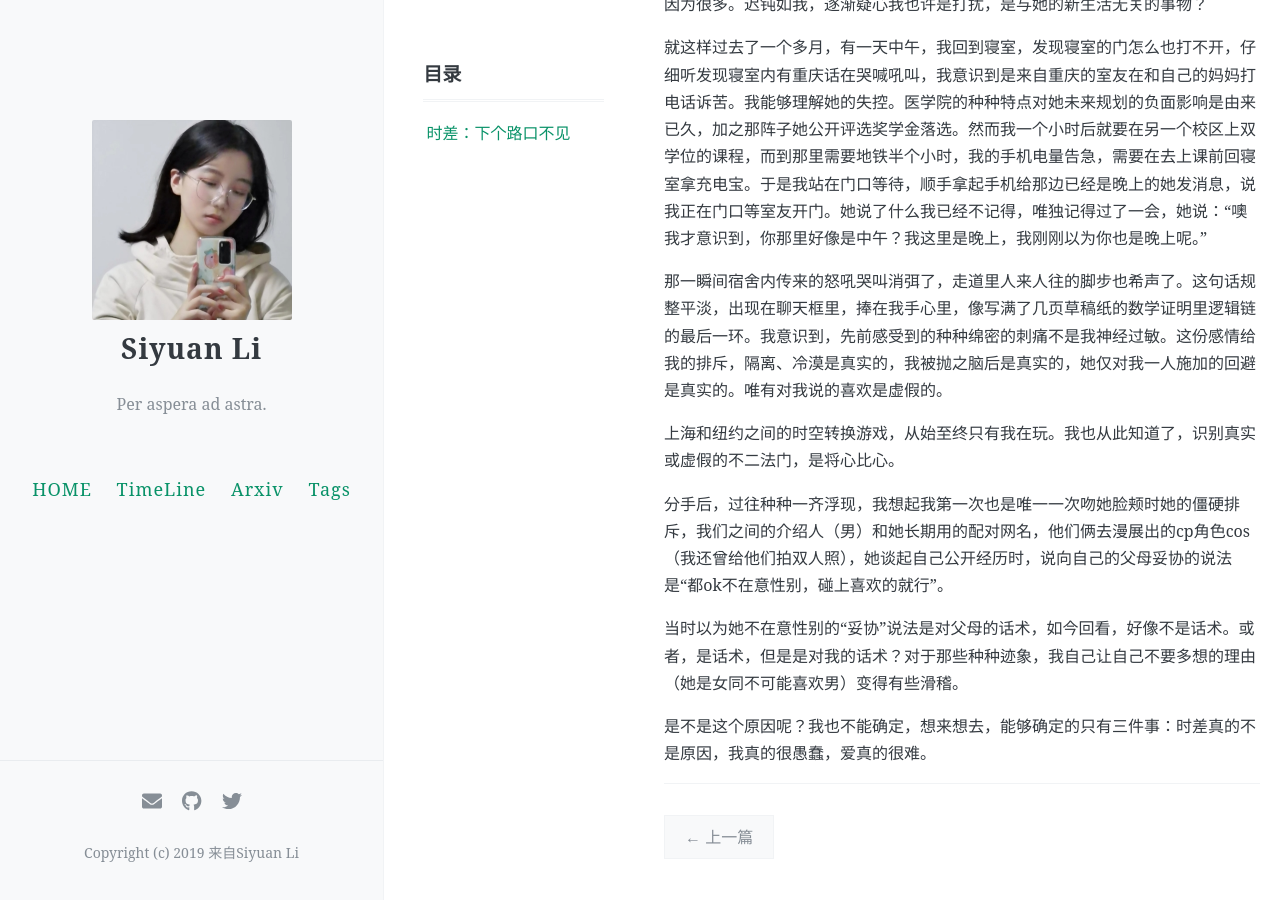
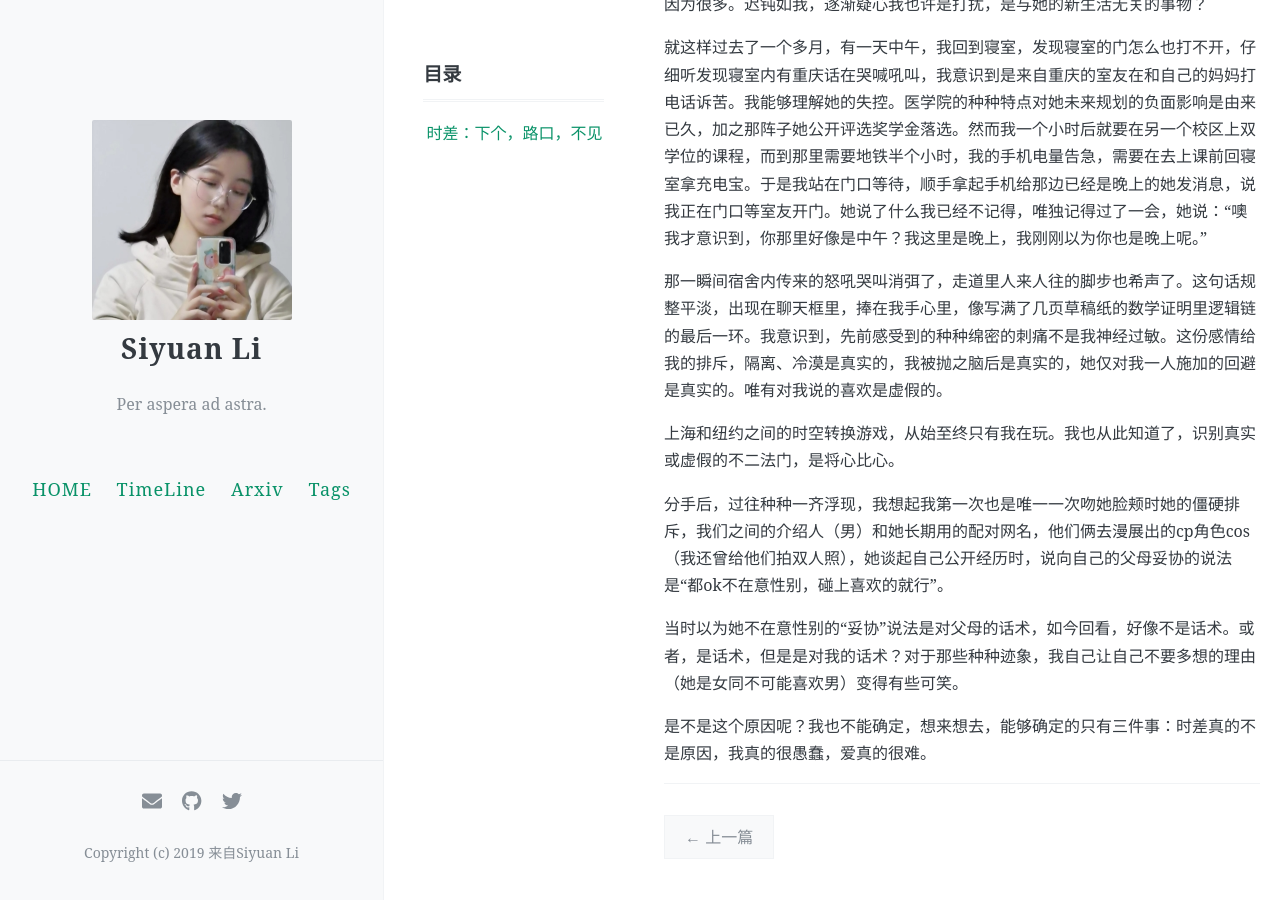
Before and after one commit to ApolloLSY/Attic, a Jekyll site: the page built from _posts/2024-01-22-Essay-jetlag.md, in a window 1280 px wide and 900 px high, scrolled down 966 px. Built offline with Jekyll 4.4.1, drawn with Linux system fonts in a browser that asks for light colours; comment, search, counter and statistics services are not loaded.

Commit message:
Update 2024-01-22-Essay-jetlag.md

```diff
--- a/_posts/2024-01-22-Essay-jetlag.md
+++ b/_posts/2024-01-22-Essay-jetlag.md
@@ -1,12 +1,13 @@
 ---
 layout: post
-title: 时差：下个路口不见
+title: 时差：下个，路口，不见
 date: 2024-01-22
 Author: 李思缘
 toc: true
 tags: [问心]
 comments: true
 ---
+
 
 是什么时候确认的不被喜欢？
 
@@ -34,6 +35,6 @@ comments: true
 
 分手后，过往种种一齐浮现，我想起我第一次也是唯一一次吻她脸颊时她的僵硬排斥，我们之间的介绍人（男）和她长期用的配对网名，他们俩去漫展出的cp角色cos（我还曾给他们拍双人照），她谈起自己公开经历时，说向自己的父母妥协的说法是“都ok不在意性别，碰上喜欢的就行”。
 
-当时以为她不在意性别的“妥协”说法是对父母的话术，如今回看，好像不是话术。或者，是话术，但是是对我的话术？对于那些种种迹象，我自己让自己不要多想的理由（她是女同不可能喜欢男）变得有些滑稽。
+当时以为她不在意性别的“妥协”说法是对父母的话术，如今回看，好像不是话术。或者，是话术，但是是对我的话术？对于那些种种迹象，我自己让自己不要多想的理由（她是女同不可能喜欢男）变得有些可笑。
 
 是不是这个原因呢？我也不能确定，想来想去，能够确定的只有三件事：时差真的不是原因，我真的很愚蠢，爱真的很难。
```
